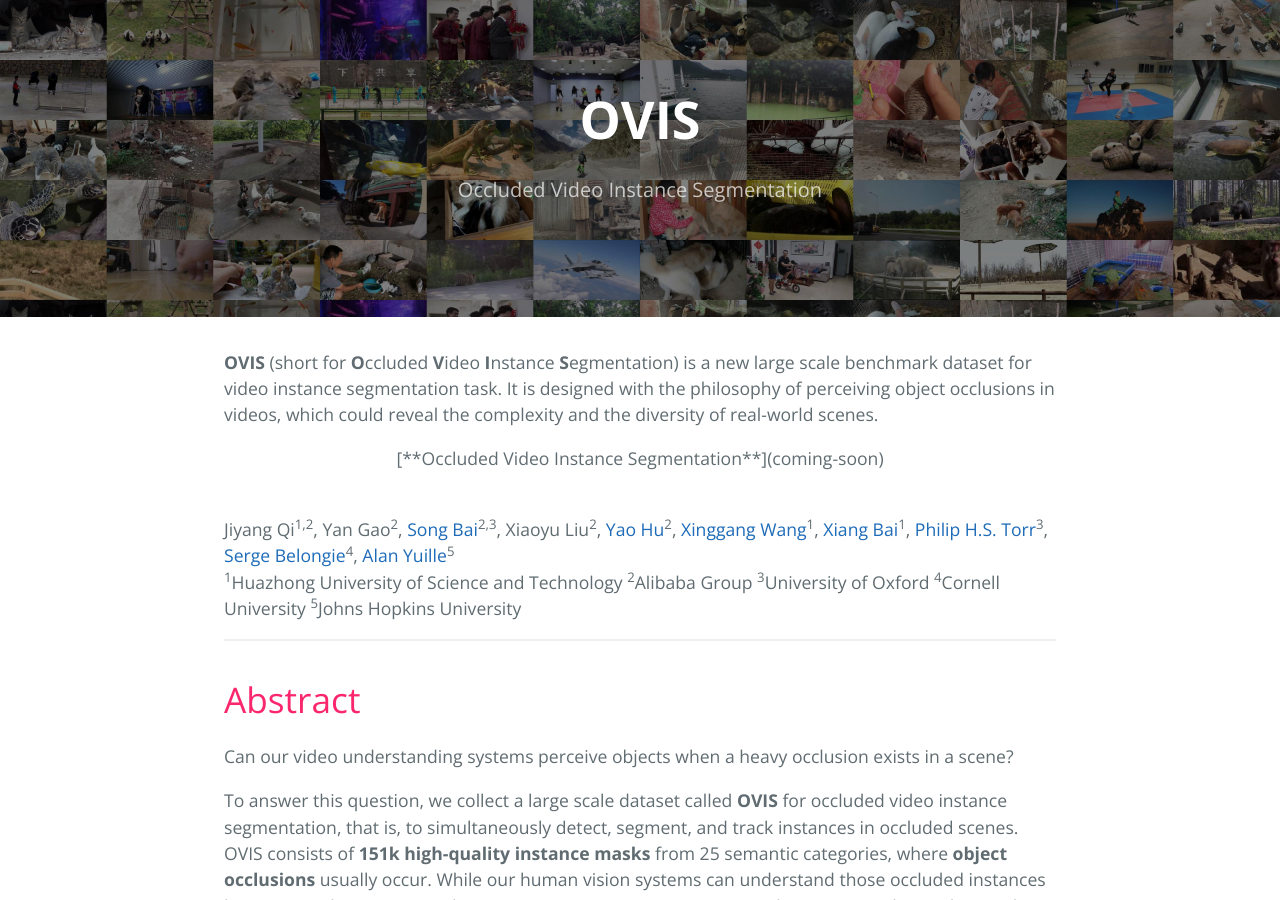
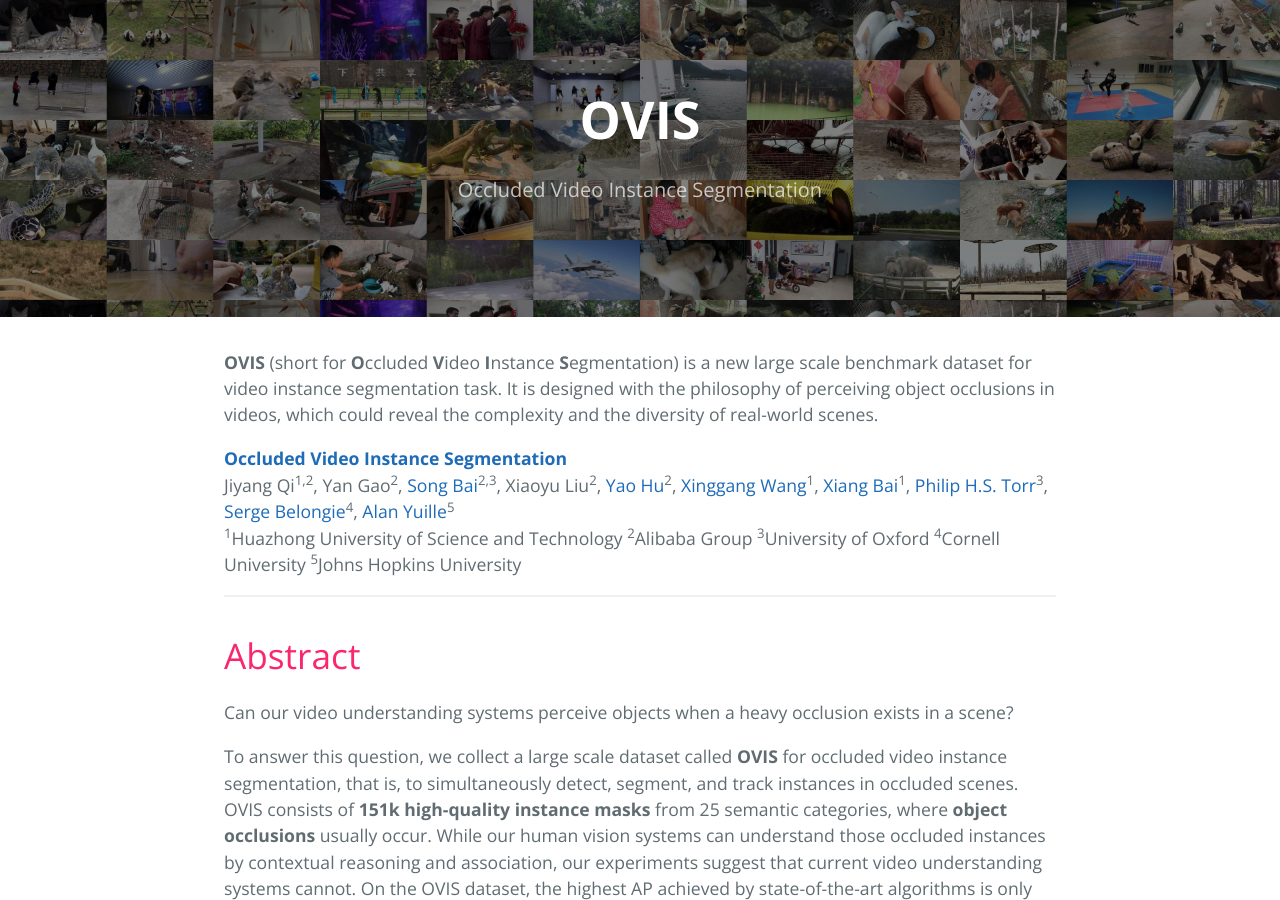
Before and after one commit to qjy981010/OVIS, a Jekyll site: the page built from index.md, in a window 1280 px wide and 900 px high. Built offline with Jekyll 4.4.1, drawn with Linux system fonts in a browser that asks for light colours.

Commit message:
change link to comming-soon

```diff
--- a/index.md
+++ b/index.md
@@ -4,7 +4,7 @@ layout: default
 
 **OVIS** (short for **O**ccluded **V**ideo **I**nstance **S**egmentation) is a new large scale benchmark dataset for video instance segmentation task. It is designed with the philosophy of perceiving object occlusions in videos, which could reveal the complexity and the diversity of real-world scenes.
 
-<center>[**Occluded Video Instance Segmentation**](coming-soon)</center><br>
+[**Occluded Video Instance Segmentation**](coming-soon)<br>
 Jiyang Qi<sup>1,2</sup>, Yan Gao<sup>2</sup>, [Song Bai](http://songbai.site)<sup>2,3</sup>, Xiaoyu Liu<sup>2</sup>, [Yao Hu](https://scholar.google.com/citations?user=LIu7k7wAAAAJ)<sup>2</sup>, [Xinggang Wang](https://xinggangw.info/index_cn.htm)<sup>1</sup>, [Xiang Bai](http://122.205.5.5:8071/~xbai/)<sup>1</sup>, [Philip H.S. Torr](http://www.robots.ox.ac.uk/~phst/)<sup>3</sup>, [Serge Belongie](https://vision.cornell.edu/se3/people/serge-belongie/)<sup>4</sup>, [Alan Yuille](http://www.cs.jhu.edu/~ayuille/)<sup>5</sup><br>
 <sup>1</sup>Huazhong University of Science and Technology
 <sup>2</sup>Alibaba Group
```
